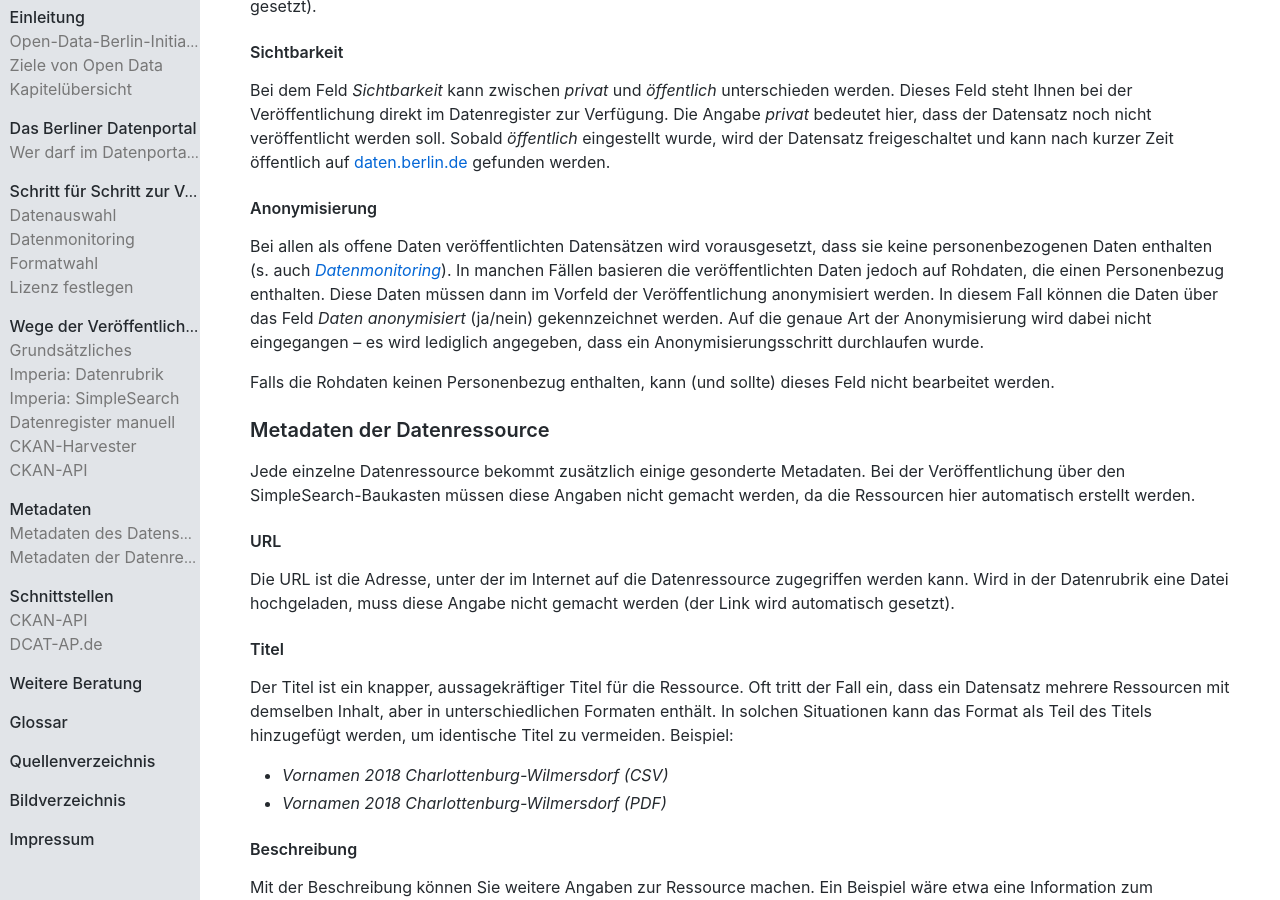
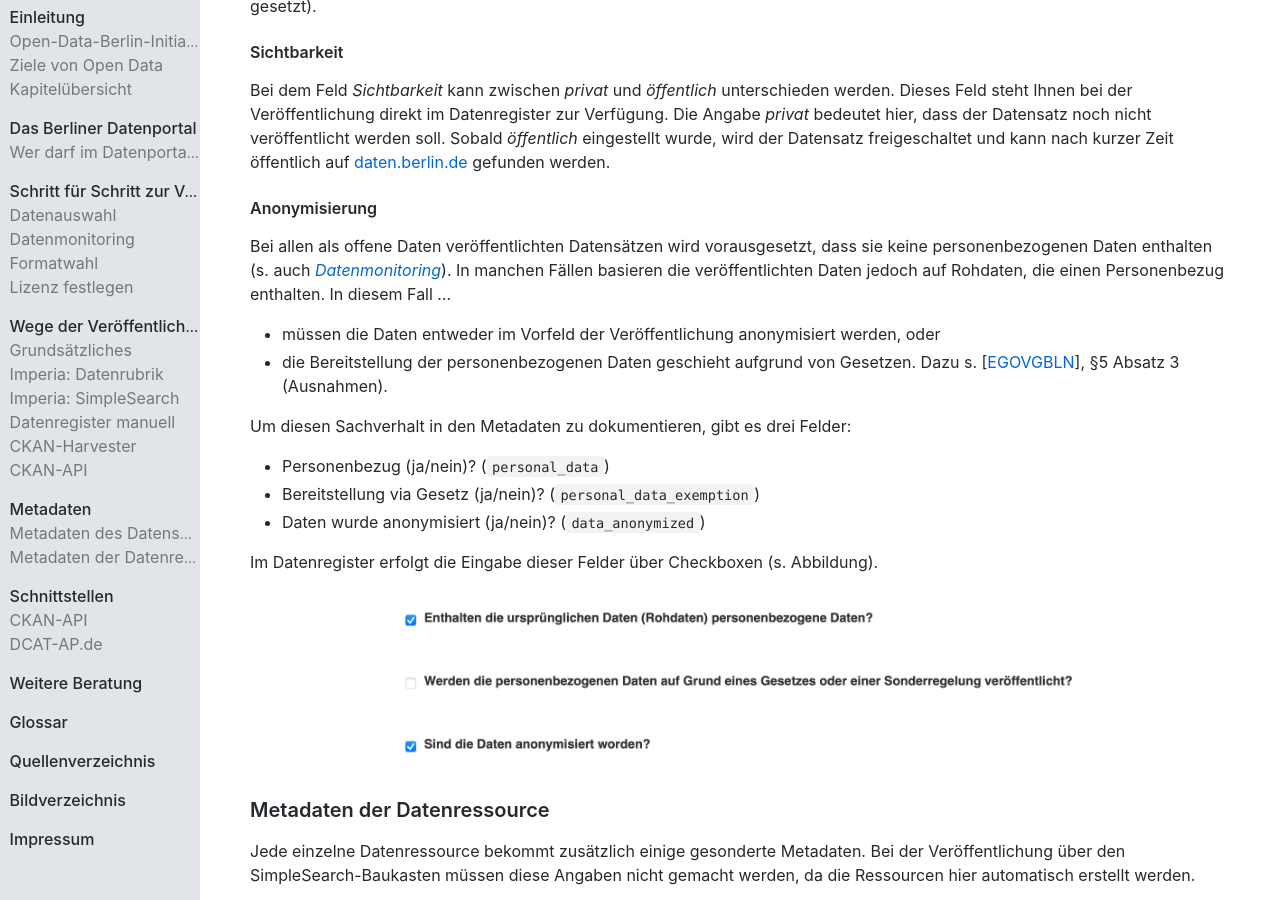
Before and after one commit to berlinonline/open-data-handbuch, a Jekyll site: the page built from index.md, in a window 1280 px wide and 900 px high, scrolled down 49042 px. Built offline with Jekyll 4.4.1, drawn with Linux system fonts in a browser that asks for light colours; our own code applies the rules of GitHub Pages for plain Markdown files; comment, search, counter and statistics services are not loaded; some of the changed text lies outside the part shown.

Commit message:
extend anonymization section with personal_data(_exemption) fields

```diff
--- a/index.md
+++ b/index.md
@@ -1294,11 +1294,20 @@ Sobald _öffentlich_ eingestellt wurde, wird der Datensatz freigeschaltet und ka
 
 Bei allen als offene Daten veröffentlichten Datensätzen wird vorausgesetzt, dass sie keine personenbezogenen Daten enthalten (s. auch [_Datenmonitoring_](#datenmonitoring)).
 In manchen Fällen basieren die veröffentlichten Daten jedoch auf Rohdaten, die einen Personenbezug enthalten.
-Diese Daten müssen dann im Vorfeld der Veröffentlichung anonymisiert werden.
-In diesem Fall können die Daten über das Feld _Daten anonymisiert_ (ja/nein) gekennzeichnet werden.
-Auf die genaue Art der Anonymisierung wird dabei nicht eingegangen – es wird lediglich angegeben, dass ein Anonymisierungsschritt durchlaufen wurde.
-
-Falls die Rohdaten keinen Personenbezug enthalten, kann (und sollte) dieses Feld nicht bearbeitet werden.
+In diesem Fall …
+
+* müssen die Daten entweder im Vorfeld der Veröffentlichung anonymisiert werden, oder
+* die Bereitstellung der personenbezogenen Daten geschieht aufgrund von Gesetzen. Dazu s. [[EGOVGBLN](#EGOVGBLN)], §5 Absatz 3 (Ausnahmen).
+
+Um diesen Sachverhalt in den Metadaten zu dokumentieren, gibt es drei Felder:
+
+* Personenbezug (ja/nein)? (`personal_data`)
+* Bereitstellung via Gesetz (ja/nein)? (`personal_data_exemption`)
+* Daten wurde anonymisiert (ja/nein)? (`data_anonymized`)
+
+Im Datenregister erfolgt die Eingabe dieser Felder über Checkboxen (s. Abbildung).
+
+![Eingabe der Metadaten zum Personenbezug über Checkboxen: es gibt einen Personenbezug in den Rohdaten und die Daten wurden vor Veröffentlichung anonymisiert.](images/personenbezug_eingabe.png "Angabe der Metadaten zu Personenbezug in den Daten"){:width="700px"}{: .centered }
 
 ### Metadaten der Datenressource
 
@@ -1945,8 +1954,8 @@ Bilder und andere Elemente, deren Urheberrecht bei Dritten liegen, sind ausgenom
 **Quelle**: Der Quelltext für das Handbuch befindet sich in folgendem Repository: <https://github.com/berlinonline/open-data-handbuch>.
 Dort können über die _[Issue](https://github.com/berlinonline/open-data-handbuch/issues)_-Funktion auch Anregungen gemacht oder Fehler gemeldet werden (github-Account erforderlich).
 Wer mag, kann auch gleich einen Pull Request stellen!<br/>
-**Stand**: 2025-11-20
- ([2.0.2](https://github.com/berlinonline/open-data-handbuch/blob/main/CHANGELOG.md#202))
+**Stand**: 2025-11-27
+ ([2.0.3](https://github.com/berlinonline/open-data-handbuch/blob/main/CHANGELOG.md#203))
 
 ---
 
```
Also changed, not shown: handreichung_opendata.md (+14 -5 lines), parts/latex_impressum.template.md (+1 -1 lines), parts/pages_impressum.template.md (+1 -1 lines), CHANGELOG.md, images/personenbezug_eingabe.png (added).
